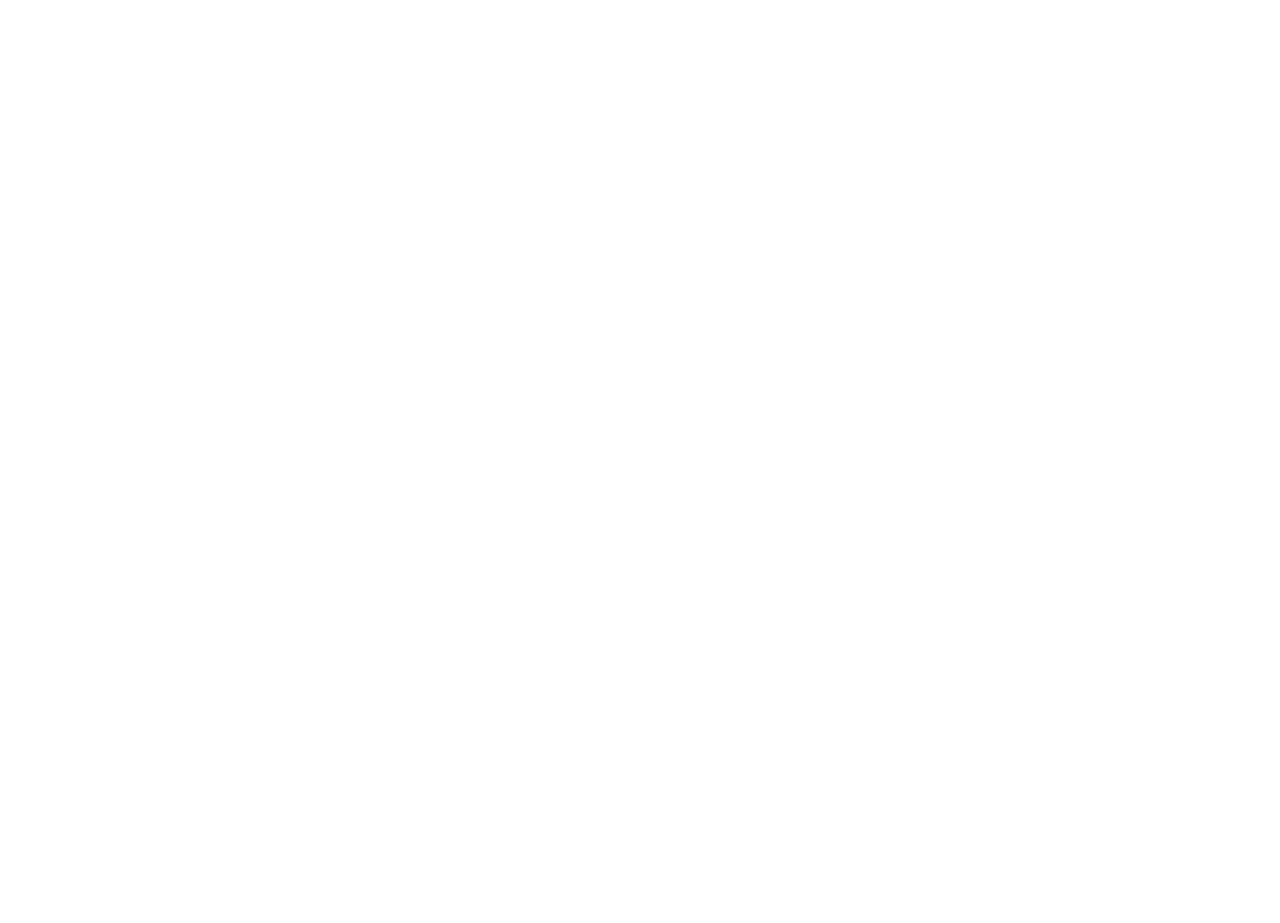
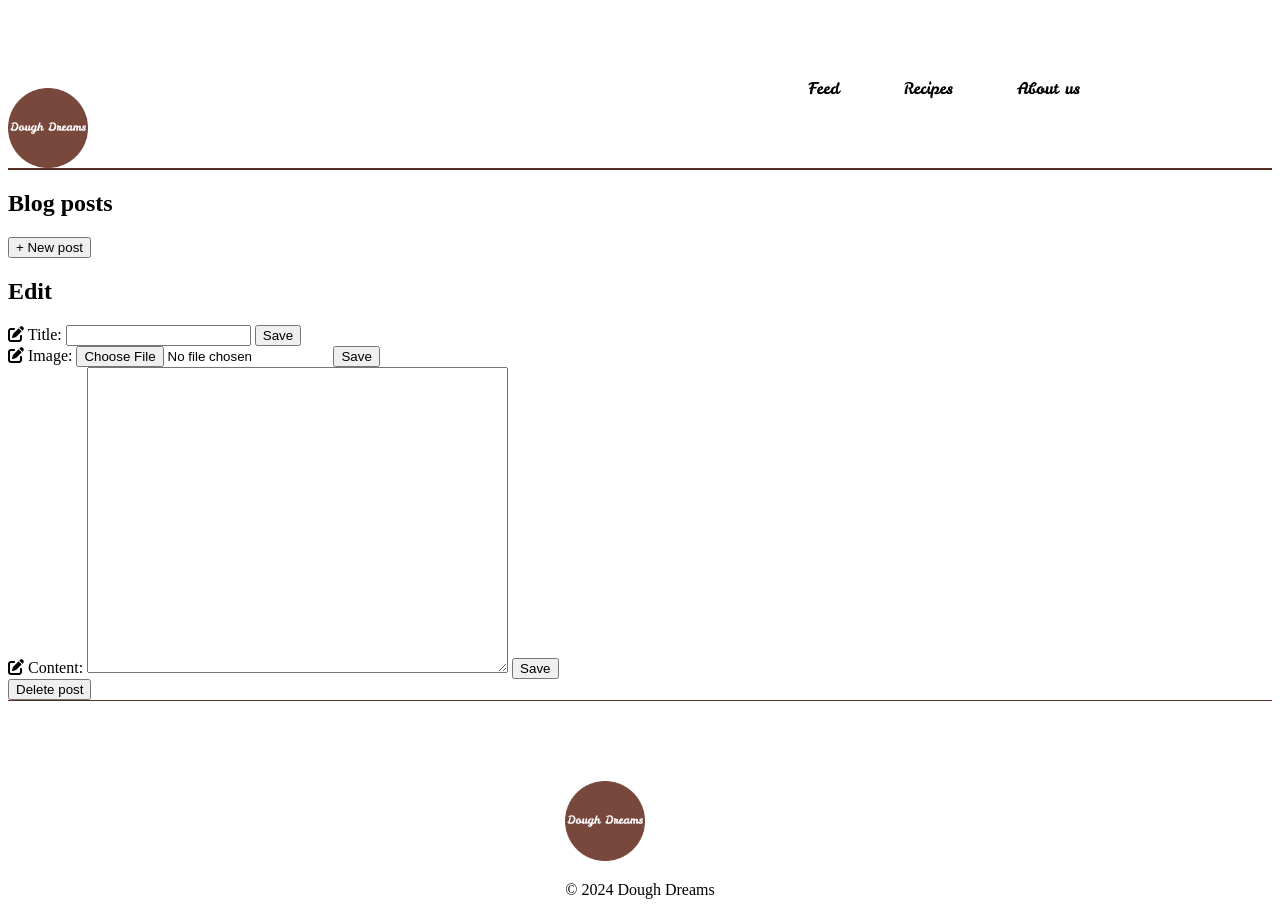
Before and after one commit to NoroffFEU/FED1-PE1-Asora7, a plain HTML site: page post/edit.html in a window 1280 px wide. Before the commit the page ends 800 px from the top, so only its background shows below. Drawn offline with Linux system fonts and the light colour scheme; files that its build step writes are made by us from their sources; a web font is replaced by a local one.

Commit message:
added html and css files
created header, footer html and css

```diff
--- /dev/null
+++ b/css/footer.css
@@ -0,0 +1,16 @@
+@font-face {
+    font-family: "Inter Regular";
+    src: url("../Fonts/Inter-Regular.ttf") format("truetype");
+}
+
+footer {
+    display: flex;
+    align-items: center;
+    justify-content: center;
+    border-top: 1px solid #532F27;
+}
+
+.logo {
+    max-width: 80px;
+    margin-top: 5rem;
+}
--- /dev/null
+++ b/css/header.css
@@ -0,0 +1,31 @@
+@font-face {
+    font-family: "Leckerli";
+    src: url("../Fonts/LeckerliOne-Regular.ttf") format("truetype");
+}
+
+header {
+    display: flex;
+    align-items: center;
+    border-bottom: 1px solid #532F27;
+}
+
+.logo {
+    max-width: 80px;
+}
+
+nav {
+    font-family: 'Leckerli';
+    display: flex;
+    margin-left: auto;
+    margin-right:10rem ;
+}
+
+nav ul {
+    list-style-type: none;
+    display: flex;
+}
+
+nav li {
+    padding: 2rem;
+    font-size: 16px;
+}
--- /dev/null
+++ b/footer.html
@@ -0,0 +1,23 @@
+<!DOCTYPE html>
+<html lang="en">
+    <head>
+        <meta charset="UTF-8">
+        <meta name="viewport" content="width=device-width, initial-scale=1.0">
+        <meta name="Dough Dreams home page" content="Edit page for owner">
+        <title>Edit posts</title>
+        <link href="/css/footer.css" rel="stylesheet">
+        <link rel="icon" sizes="180x180" href="/favicon/android-chrome-512x512.png">
+        <link rel="manifest" href="/site.webmanifest">
+        <script src="https://kit.fontawesome.com/5e7a9d58a5.js" crossorigin="anonymous"></script>
+    </head>
+<body>
+    <main>
+    </main>
+    <footer>
+        <div class="footer">
+            <img src="favicon/android-chrome-512x512.png" alt="Dough Dreams logo" class="logo">
+            <p class="copyright">&copy; 2024 Dough Dreams</p>
+        </div>
+    </footer>
+</body>
+</html>
--- a/post/edit.html
+++ b/post/edit.html
@@ -0,0 +1,81 @@
+<!DOCTYPE html>
+<html lang="en">
+<head>
+    <meta charset="UTF-8">
+    <meta name="viewport" content="width=device-width, initial-scale=1.0">
+    <meta name="Dough Dreams home page" content="Edit page for owner">
+    <title>Edit posts</title>
+    <link href="/css/header.css" rel="stylesheet">
+    <link href="/css/footer.css" rel="stylesheet">
+    <link rel="icon" sizes="180x180" href="/favicon/android-chrome-512x512.png">
+    <link rel="manifest" href="/site.webmanifest">
+    <script src="https://kit.fontawesome.com/5e7a9d58a5.js" crossorigin="anonymous"></script>
+</head>
+<body>
+    <!DOCTYPE html>
+<html lang="en">
+    <head>
+        <meta charset="UTF-8">
+        <meta name="viewport" content="width=device-width, initial-scale=1.0">
+        <meta name="Dough Dreams home page" content="Edit page for owner">
+        <title>Edit posts</title>
+        <link href="css/header.css" rel="stylesheet">
+        <link rel="icon" sizes="180x180" href="/favicon/android-chrome-512x512.png">
+        <link rel="manifest" href="/site.webmanifest">
+        <script src="https://kit.fontawesome.com/5e7a9d58a5.js" crossorigin="anonymous"></script>
+    </head>
+<body>
+    <header>
+        <img src="/favicon/android-chrome-512x512.png" alt="Dough Dreams logo" class="logo">
+        <nav>
+            <ul>
+                <li class="Feed">Feed</li>
+                <li class="Recipes">Recipes</li>
+                <li class="About us">About us</li>
+            </ul>
+        </nav>
+    </header>
+    <main>
+    </main>
+    <footer>
+    </footer>
+</body>
+</html>
+    <main>
+        <section id="blogPosts">
+            <h1>Blog posts</h1>
+        </section>
+        <button>+ New post</button>
+        <section>
+            <h1>Edit</h1>
+            <form id="postForm">
+                <div class="title">
+                    <i class="fa-solid fa-pen-to-square"></i>
+                    <label for="title">Title:</label>
+                    <input type="text" name="title" id="title">
+                    <button>Save</button>
+                </div>
+                <div class="image">
+                    <i class="fa-solid fa-pen-to-square"></i>
+                    <label for="image">Image:</label>
+                    <input type="file" name="image" id="image">
+                    <button type="submit">Save</button>
+                </div>
+                <div class="content">
+                    <i class="fa-solid fa-pen-to-square"></i>
+                    <label for="content">Content:</label>
+                    <textarea id="content" name="content" rows="20" cols="50"></textarea>
+                    <button type="submit">Save</button>
+                </div>
+            </form>
+            <button>Delete post</button>
+        </section>
+    </main>
+    <footer>
+        <div class="footer">
+            <img src="/favicon/android-chrome-512x512.png" alt="Dough Dreams logo" class="logo">
+            <p class="copyright">&copy; 2024 Dough Dreams</p>
+        </div>
+    </footer>
+</body>
+</html>
```
Also changed, not shown: header.html (added, +29 -0 lines), index.html (+17 -1 lines), Fonts/Inter-Medium.ttf (added), Fonts/Inter-Regular.ttf (added), Fonts/Inter-SemiBold.ttf (added), Fonts/LeckerliOne-Regular.ttf (added), favicon/android-chrome-512x512.png (added), javascript/index.js (added).
